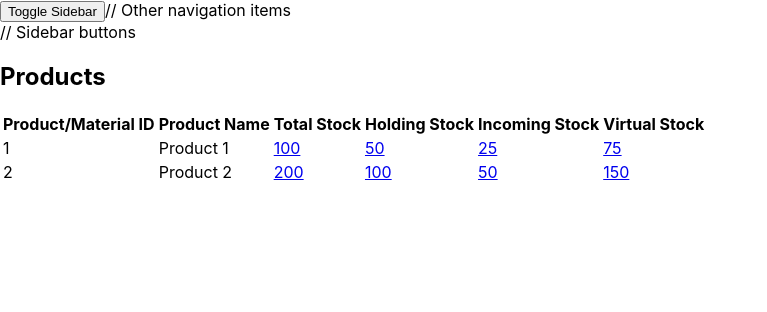
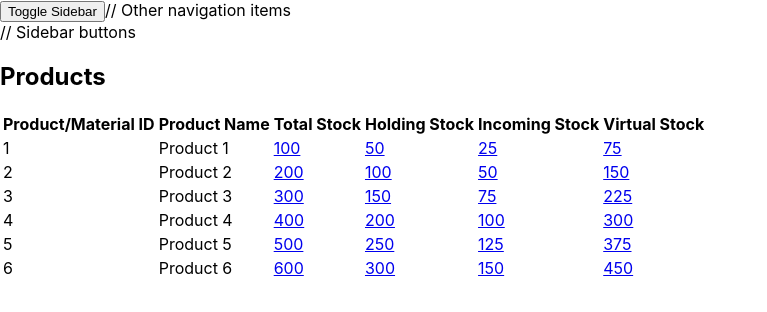
Before and after one commit to tchan24/invman, a React (Create React App) app: page / in a window 1280 px wide. Shown: the top 312 px of the page, without its empty margins (0-767 px from the left). Built offline with nearby package versions, Linux system fonts and the light colour scheme.

Commit message:
modified:   src/EmployeePage.js 	modified:   src/HomePage.js 	modified:   src/StockPage.js

```diff
--- a/src/EmployeePage.js
+++ b/src/EmployeePage.js
@@ -4,6 +4,8 @@ function EmployeePage() {
   const [employees, setEmployees] = useState([
     {id: 1, name: 'Employee 1', email: 'email1@example.com', number: '1234567890', location: 'Office 1'},
     {id: 2, name: 'Employee 2', email: 'email2@example.com', number: '2345678901', location: 'Office 2'},
+    {id: 3, name: 'Employee 3', email: 'email3@example.com', number: '3456789012', location: 'Office 3'},
+    {id: 4, name: 'Employee 4', email: 'email4@example.com', number: '4567890123', location: 'Office 4'},
     // More employees here...
   ]);
 
--- a/src/HomePage.js
+++ b/src/HomePage.js
@@ -5,6 +5,10 @@ function HomePage() {
   const [products, setProducts] = useState([
     {id: 1, name: 'Product 1', total: 100, holding: 50, incoming: 25, virtual: 75},
     {id: 2, name: 'Product 2', total: 200, holding: 100, incoming: 50, virtual: 150},
+    {id: 3, name: 'Product 3', total: 300, holding: 150, incoming: 75, virtual: 225},
+    {id: 4, name: 'Product 4', total: 400, holding: 200, incoming: 100, virtual: 300},
+    {id: 5, name: 'Product 5', total: 500, holding: 250, incoming: 125, virtual: 375},
+    {id: 6, name: 'Product 6', total: 600, holding: 300, incoming: 150, virtual: 450},
     // More products here...
   ]);
 
@@ -35,10 +39,14 @@ function HomePage() {
               <tr key={product.id}>
                 <td>{product.id}</td>
                 <td>{product.name}</td>
-                <td><Link to={`/stock/${product.id}`}>{product.total}</Link></td>
+                {/* <td><Link to={`/stock/${product.id}`}>{product.total}</Link></td>
                 <td><Link to={`/stock/${product.id}`}>{product.holding}</Link></td>
                 <td><Link to={`/stock/${product.id}`}>{product.incoming}</Link></td>
-                <td><Link to={`/stock/${product.id}`}>{product.virtual}</Link></td>
+                <td><Link to={`/stock/${product.id}`}>{product.virtual}</Link></td> */}
+                <td><Link to={{pathname: `/stock/${product.id}`, state: {stockType: 'total'}}}>{product.total}</Link></td>
+                <td><Link to={{pathname: `/stock/${product.id}`, state: {stockType: 'holding'}}}>{product.holding}</Link></td>
+                <td><Link to={{pathname: `/stock/${product.id}`, state: {stockType: 'incoming'}}}>{product.incoming}</Link></td>
+                <td><Link to={{pathname: `/stock/${product.id}`, state: {stockType: 'virtual'}}}>{product.virtual}</Link></td>
 
               </tr>
             ))}
--- a/src/StockPage.js
+++ b/src/StockPage.js
@@ -8,8 +8,10 @@ function StockPage() {
   //let filteredAssets = product.assets.filter(asset => asset.stockType === stockType);
 
   const [product, setProduct] = useState({id: id, name: 'Product ' + id, assets: [
-    {assetId: id + '_1', location: 'Location 1', employee: 'Employee 1', employeeId: '1', email: 'email@example.com'},
-    {assetId: id + '_2', location: 'Location 2', employee: 'Employee 2', employeeId: '2', email: 'email@example.com'},
+    {assetId: id + '_1', location: 'Location 1', employee: 'Employee 1', employeeId: '1', email: 'email1@example.com'},
+    {assetId: id + '_2', location: 'Location 2', employee: 'Employee 2', employeeId: '2', email: 'email2@example.com'},
+    {assetId: id + '_3', location: 'Location 3', employee: 'Employee 3', employeeId: '3', email: 'email3@example.com'},
+    {assetId: id + '_4', location: 'Location 4', employee: 'Employee 4', employeeId: '4', email: 'email4@example.com'},
     // More assets here...
   ]});
 
```
